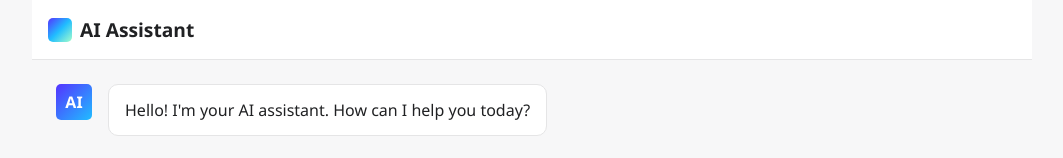
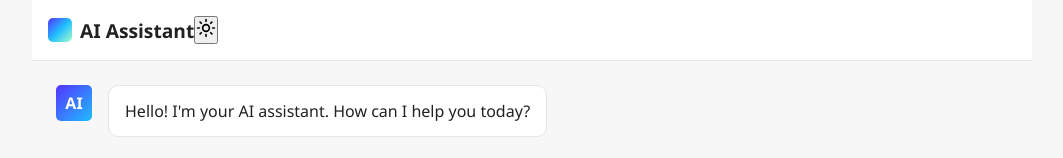
Before and after one commit to Abdullah97155/PseudoAi-, a plain HTML site: page index.html in a window 1280 px wide. Shown: the top 158 px of the page, without its empty margins (108-1171 px from the left). Drawn offline with Linux system fonts and the light colour scheme.

Commit message:
Update index.html

```diff
--- a/index.html
+++ b/index.html
@@ -13,6 +13,19 @@
                 <div class="logo-icon"></div>
                 <span>AI Assistant</span>
             </div>
+            <button class="theme-toggle" id="themeToggle">
+                <svg width="20" height="20" viewBox="0 0 24 24" fill="none" xmlns="http://www.w3.org/2000/svg">
+                    <path d="M12 16C14.2091 16 16 14.2091 16 12C16 9.79086 14.2091 8 12 8C9.79086 8 8 9.79086 8 12C8 14.2091 9.79086 16 12 16Z" stroke="currentColor" stroke-width="2" stroke-linecap="round" stroke-linejoin="round"/>
+                    <path d="M12 2V4" stroke="currentColor" stroke-width="2" stroke-linecap="round" stroke-linejoin="round"/>
+                    <path d="M12 20V22" stroke="currentColor" stroke-width="2" stroke-linecap="round" stroke-linejoin="round"/>
+                    <path d="M4.93 4.93L6.34 6.34" stroke="currentColor" stroke-width="2" stroke-linecap="round" stroke-linejoin="round"/>
+                    <path d="M17.66 17.66L19.07 19.07" stroke="currentColor" stroke-width="2" stroke-linecap="round" stroke-linejoin="round"/>
+                    <path d="M2 12H4" stroke="currentColor" stroke-width="2" stroke-linecap="round" stroke-linejoin="round"/>
+                    <path d="M20 12H22" stroke="currentColor" stroke-width="2" stroke-linecap="round" stroke-linejoin="round"/>
+                    <path d="M6.34 17.66L4.93 19.07" stroke="currentColor" stroke-width="2" stroke-linecap="round" stroke-linejoin="round"/>
+                    <path d="M19.07 4.93L17.66 6.34" stroke="currentColor" stroke-width="2" stroke-linecap="round" stroke-linejoin="round"/>
+                </svg>
+            </button>
         </header>
 
         <div class="chat-container" id="chatContainer">
```
